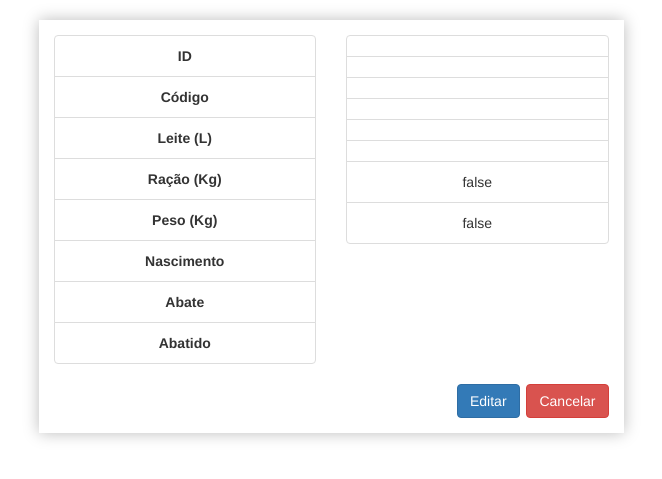
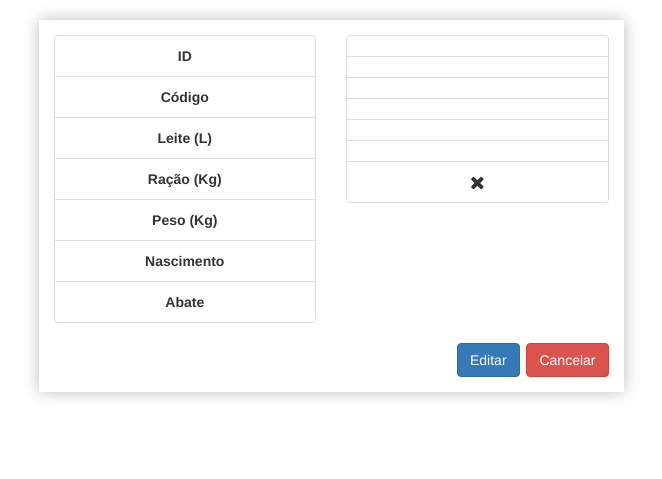
Before and after one commit to rubensabjr/Cattle-Crud, a Symfony app: template templates/cattle/cattle.html.twig in a window 1280 px wide. Shown: the part 52-531 px from the top of the page, without its empty margins (309-971 px from the left). Run offline with Twig, Linux system fonts and the light colour scheme; the template is opened without the code that fills it, so the values that code supplies are empty; some libraries are stand-ins or nearby versions.

Commit message:
feat: Date e Cattle View - Formatando data e cattle view abate.

```diff
--- a/src/Form/CattleType.php
+++ b/src/Form/CattleType.php
@@ -23,7 +23,7 @@ class CattleType extends AbstractType
             ->add('birth', DateType::class, [
                 'label'=>'Nascimento',
                 'widget' => 'single_text',
-                'format' => 'dd-MM-yyyy',
+                'format' => 'dd/MM/yyyy',
                 'html5' => false,
                 'attr' => ['class' => 'js-datepicker']
             ])
--- a/templates/cattle/cattle.html.twig
+++ b/templates/cattle/cattle.html.twig
@@ -12,7 +12,6 @@
 					<li class="list-group-item">Peso (Kg)</li>
 					<li class="list-group-item">Nascimento</li>
 					<li class="list-group-item">Abate</li>
-					<li class="list-group-item">Abatido</li>
 				</div>
 			</div>
 
@@ -25,8 +24,13 @@
 					<li class="list-group-item">{{ cattle.ration }}</li>
 					<li class="list-group-item">{{ cattle.weight }}</li>
 					<li class="list-group-item">{{ cattle.birth.format('d-m-Y') }}</li>
-					<li class="list-group-item">{{ cattle.slaughter ? 'true' : 'false' }}</li>
-					<li class="list-group-item">{{ cattle.slaughtered ? 'true' : 'false' }}</li>
+					<li class="list-group-item">
+						{% if cattle.slaughter == true %}
+							<i class="fa fa-check fa-lg" aria-hidden="true"></i>
+						{% else %}
+							<i class="fa fa-times fa-lg" aria-hidden="true"></i>
+						{% endif %}
+					</li>
 				</div>
 			</div>
 		</div>
--- a/templates/cattle/form.html.twig
+++ b/templates/cattle/form.html.twig
@@ -66,7 +66,7 @@
 		$(document).ready(function () {
 			$('.js-datepicker').datepicker({
 				endDate: new Date(),
-				format: 'dd-mm-yyyy',
+				format: 'dd/mm/yyyy',
 				language: "pt-BR"
 			});
 		});
--- a/templates/cattle/index.html.twig
+++ b/templates/cattle/index.html.twig
@@ -51,7 +51,7 @@
                             <td> {{ cattle.milk }} </td>
                             <td> {{ cattle.ration }} </td>
                             <td> {{ cattle.weight }} </td>
-                            <td> {{ cattle.birth.format('d-m-Y') }} </td>
+                            <td> {{ cattle.birth.format('d/m/Y') }} </td>
                             <td> <a  href="{{ path('getById', {id: cattle.id}) }}" class="btn btn-primary btn-sm">Ver</a> </td>
                         </tr>
                     {% endfor %}
--- a/templates/cattle/slaughter.html.twig
+++ b/templates/cattle/slaughter.html.twig
@@ -43,7 +43,7 @@
                             <td> {{ cattle.milk }} </td>
                             <td> {{ cattle.ration }} </td>
                             <td> {{ cattle.weight }} </td>
-                            <td> {{ cattle.birth.format('d-m-Y') }} </td>
+                            <td> {{ cattle.birth.format('d/m/Y') }} </td>
                             <td> <a  href="{{ path('slaughter', {id: cattle.id}) }}" class="btn btn-danger btn-sm">Abater</a> </td>
                         </tr>
                     {% endfor %}
--- a/templates/cattle/slaughtered.html.twig
+++ b/templates/cattle/slaughtered.html.twig
@@ -36,7 +36,7 @@
                         <tr class="danger text-center">
                             <td> {{ cattle.code }} </td>
                             <td> {{ cattle.weight }} </td>
-                            <td> {{ cattle.birth.format('d-m-Y') }} </td>
+                            <td> {{ cattle.birth.format('d/m/Y') }} </td>
                         </tr>
                     {% endfor %}
                 </tbody>
```
